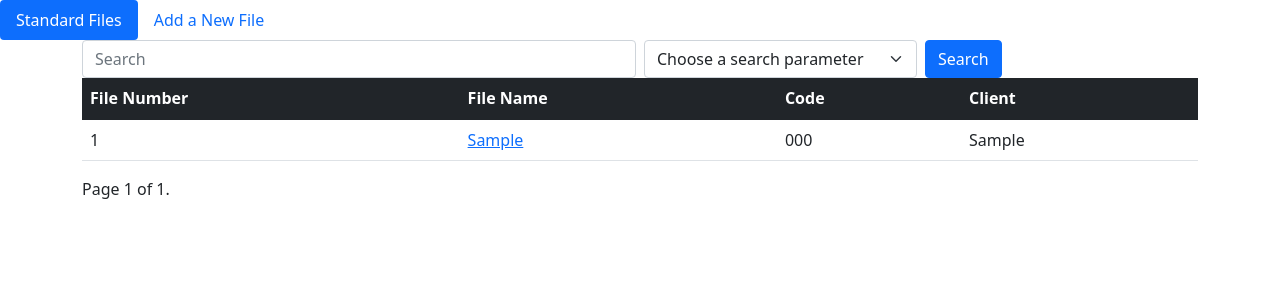
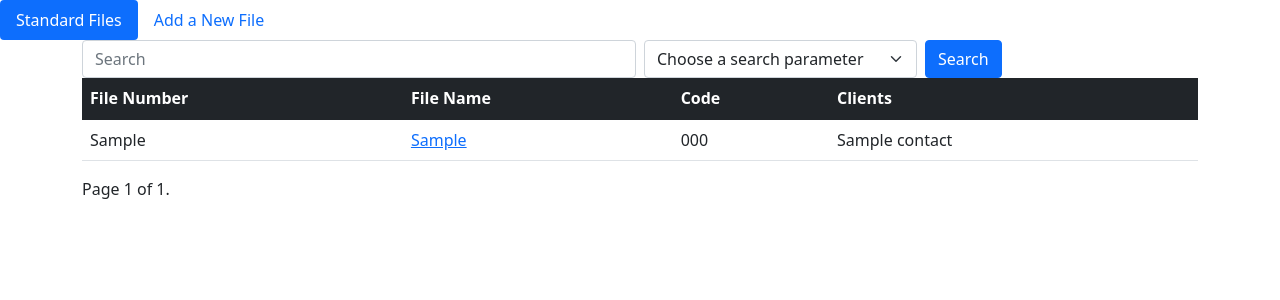
Before and after one commit to evanes8/law-firm-crud-app, a Django app: page /lion/ in a window 1280 px wide. Shown: the top 300 px of the page. Run offline with Django 3.2, Linux system fonts and the light colour scheme; a user stored in the database is signed in; tables that the repository leaves empty hold one stand-in row (values such as "Sample post"); parts of the project's set-up code (start-up, migrations or seed data) failed here and were passed over.

Commit message:
get index working

```diff
--- a/mysite/lion4/templates/lion4/index.html
+++ b/mysite/lion4/templates/lion4/index.html
@@ -69,7 +69,7 @@
     <th scope = "col">File Number</th>
     <th scope="col">File Name</th>
     <th scope="col">Code</th>
-    <th scope="col">Client</th>
+    <th scope="col">Clients</th>
   </tr>
 </thead>
     {% for record in page_obj %}
@@ -79,7 +79,7 @@
 	    <td>{{record.matter_no}}</td>
 	    <td><a href="{% url 'detail' record.id %}">{{ record.matter_ref }}</a></td>
 	    <td>{{record.code}}</td>
-	    <td>{{record.client}}</td>
+	    <td>{% for name in record.client_name_set %} {{name}}{% endfor %}</td>
 
     </tr>
     </tbody>
--- a/mysite/lion4/views.py
+++ b/mysite/lion4/views.py
@@ -15,7 +15,7 @@ class IndexView(LoginRequiredMixin, generic.ListView):
     paginate_by=100
 
     def get_queryset(self):
-        return Standard_Record.objects.order_by('-matter_no')
+        return Record.objects.order_by('-matter_no')
 
 
 @login_required(login_url='/lion/accounts/login/')
```
